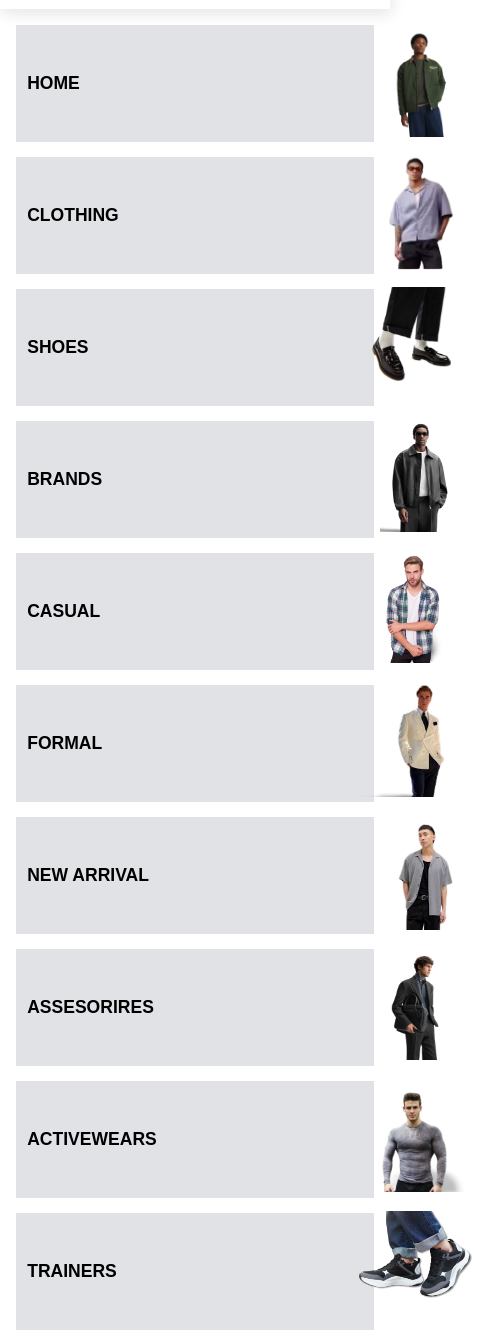
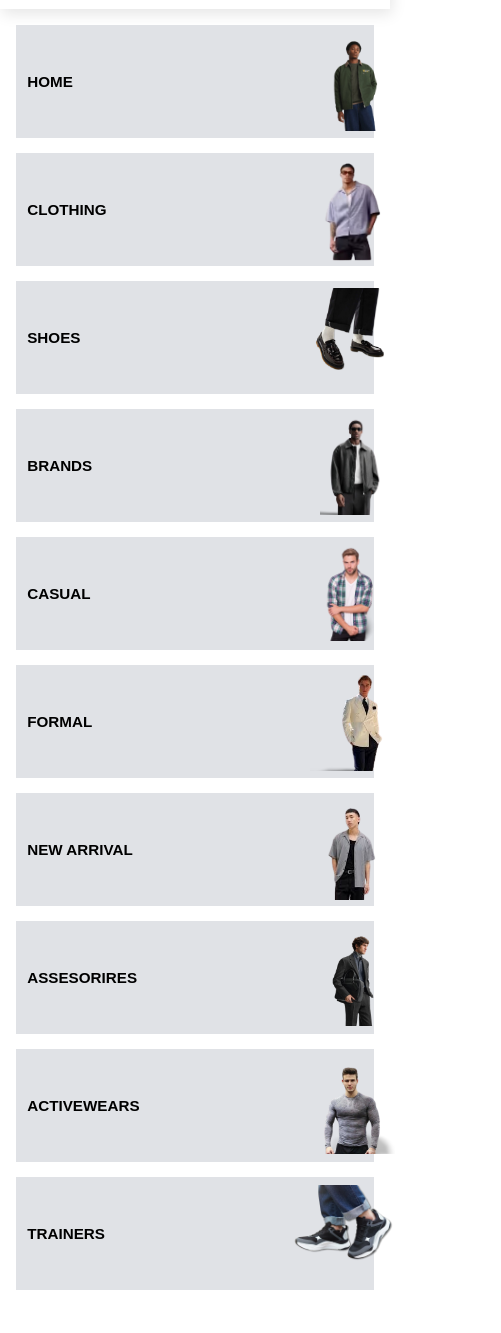
Before and after one commit to joshuageorge027/shop.co-E-commerce, a plain HTML site: page shop.html in a window 390 px wide. Shown: the part 154-1487 px from the top of the page, 501 px wide, since content can reach past the window. After the commit the page ends 1460 px from the top, so only its background shows below. Drawn offline with Linux system fonts and the light colour scheme.

Commit message:
updated shop-section

```diff
--- a/shop.html
+++ b/shop.html
@@ -623,7 +623,7 @@
         }
         .genre a {
           color: black;
-          font-size: 15px;
+          font-size: 13px;
           font-family: sans-serif;
         }
 
@@ -634,7 +634,7 @@
         .image-items {
           width: 130%;
           position: absolute;
-          left: 560%;
+          left: 550%;
           top: -240%;
           z-index: 100;
         }
@@ -642,7 +642,7 @@
         .image-casual-items {
           width: 230%;
           position: absolute;
-          left: 418%;
+          left: 408%;
           top: -240%;
           z-index: 100;
         }
@@ -650,7 +650,7 @@
         .clothing-imge {
           width: 95%;
           position: absolute;
-          left: 380%;
+          left: 370%;
           top: -250%;
           z-index: 100;
         }
@@ -658,7 +658,7 @@
         .brand-image {
           width: 97%;
           position: absolute;
-          left: 470%;
+          left: 460%;
           top: -235%;
           z-index: 100;
         }
@@ -666,7 +666,7 @@
         .formal-image {
           width: 160%;
           position: absolute;
-          left: 445%;
+          left: 435%;
           top: -265%;
           z-index: 100;
         }
@@ -674,7 +674,7 @@
         .home-image {
           width: 150%;
           position: absolute;
-          left: 670%;
+          left: 660%;
           top: -199%;
           z-index: 100;
         }
@@ -682,7 +682,7 @@
         .new-arrival-img {
           width: 115%;
           position: absolute;
-          left: 270%;
+          left: 260%;
           top: -239%;
           z-index: 100;
         }
@@ -690,7 +690,7 @@
         .assesories {
           width: 56%;
           position: absolute;
-          left: 275%;
+          left: 265%;
           top: -208%;
           z-index: 100;
         }
@@ -698,14 +698,14 @@
         .acrive-wears {
           width: 77%;
           position: absolute;
-          left: 260%;
+          left: 250%;
           top: -176%;
           z-index: 100;
         }
         .trainers-image {
           width: 180%;
           position: absolute;
-          left: 325%;
+          left: 270%;
           top: -236%;
           z-index: 100;
         }
@@ -826,10 +826,10 @@
           background-color: rgb(227, 228, 231);
         }
 
-        .image-items {
+         .image-items {
           width: 130%;
           position: absolute;
-          left: 560%;
+          left: 540%;
           top: -240%;
           z-index: 100;
         }
@@ -837,7 +837,7 @@
         .image-casual-items {
           width: 230%;
           position: absolute;
-          left: 418%;
+          left: 400%;
           top: -240%;
           z-index: 100;
         }
@@ -845,7 +845,7 @@
         .clothing-imge {
           width: 95%;
           position: absolute;
-          left: 380%;
+          left: 360%;
           top: -250%;
           z-index: 100;
         }
@@ -853,7 +853,7 @@
         .brand-image {
           width: 97%;
           position: absolute;
-          left: 470%;
+          left: 450%;
           top: -235%;
           z-index: 100;
         }
@@ -861,7 +861,7 @@
         .formal-image {
           width: 160%;
           position: absolute;
-          left: 445%;
+          left: 435%;
           top: -265%;
           z-index: 100;
         }
@@ -869,7 +869,7 @@
         .home-image {
           width: 150%;
           position: absolute;
-          left: 670%;
+          left: 640%;
           top: -199%;
           z-index: 100;
         }
@@ -877,7 +877,7 @@
         .new-arrival-img {
           width: 115%;
           position: absolute;
-          left: 270%;
+          left: 250%;
           top: -239%;
           z-index: 100;
         }
@@ -885,7 +885,7 @@
         .assesories {
           width: 56%;
           position: absolute;
-          left: 275%;
+          left: 265%;
           top: -208%;
           z-index: 100;
         }
@@ -893,14 +893,14 @@
         .acrive-wears {
           width: 77%;
           position: absolute;
-          left: 260%;
+          left: 250%;
           top: -176%;
           z-index: 100;
         }
         .trainers-image {
           width: 180%;
           position: absolute;
-          left: 325%;
+          left: 299%;
           top: -236%;
           z-index: 100;
         }
```
